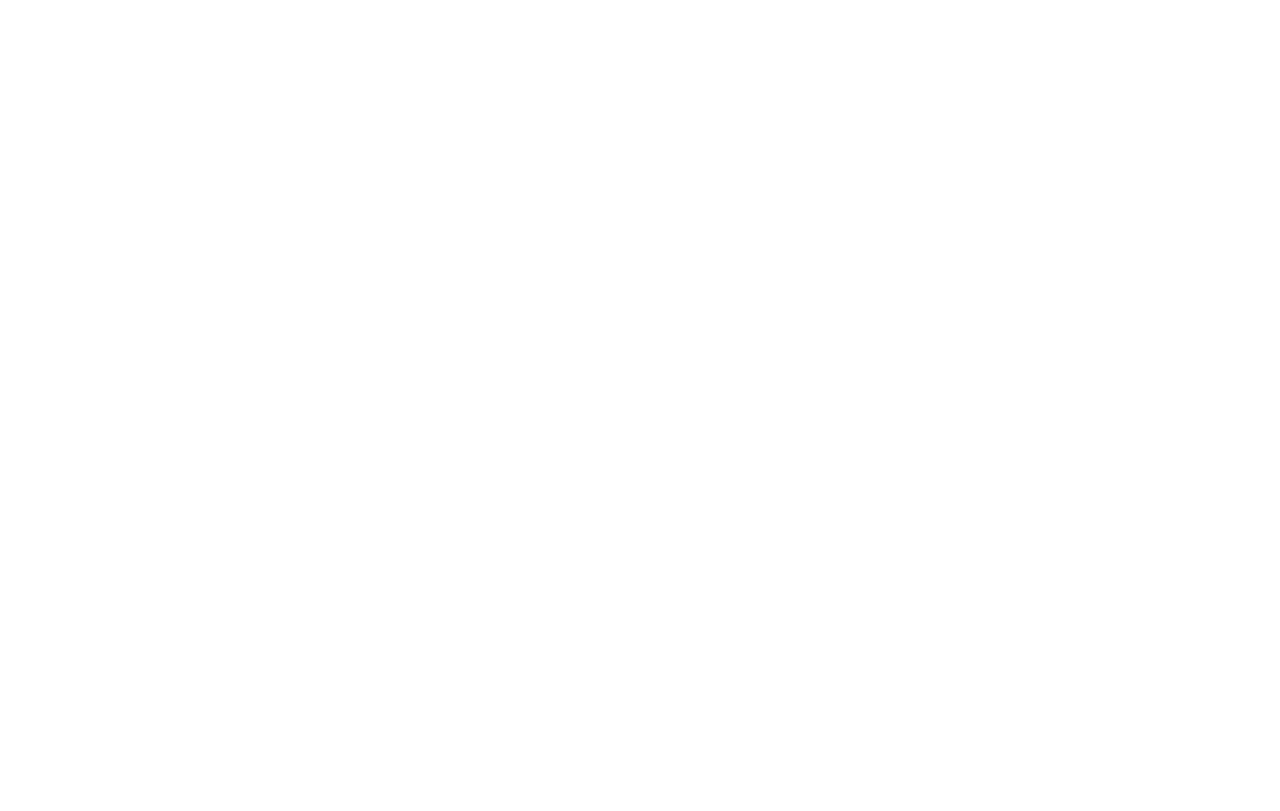
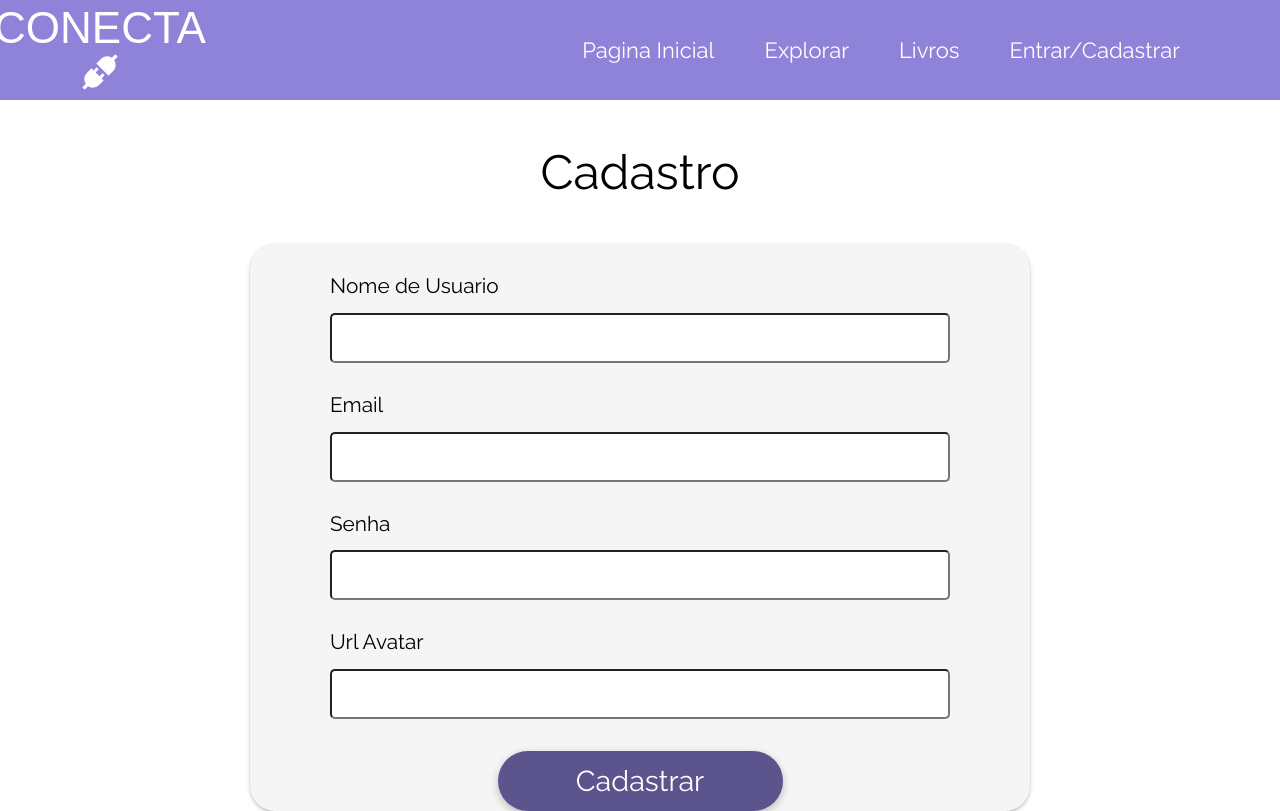
Before and after one commit to DCSouza2306/projeto-conecta-front, a React (Create React App) app: page /sign-up in a window 1280 px wide. Before the commit this address had no page. Built offline with nearby package versions, Linux system fonts and the light colour scheme; a web font is replaced by a local one.

Commit message:
feat: signup page static

```diff
--- a/src/App.js
+++ b/src/App.js
@@ -5,6 +5,7 @@
 import { ExploreBooks } from "./pages/ExploreBooks";
 import { Book } from "./pages/Book";
 import { User } from "./pages/User";
+import { SignUp } from "./pages/SignUp";
 
 
 function App() {
@@ -17,6 +18,7 @@
     <Route path="/explore/books/offset?/limit?" element={<ExploreBooks />} />
     <Route path="/explore/book/:bookId" element={<Book />} />
     <Route path="/user/:userName" element={<User />} />
+    <Route path="/sign-up" element={<SignUp />} />
    </Routes>
   </BrowserRouter>
  );
--- a/src/components/ExploreGroups/GroupExplore.js
+++ b/src/components/ExploreGroups/GroupExplore.js
@@ -1,5 +1,5 @@
 import styled from "styled-components";
-import { AiFillCheckCircle } from "react-icons/ai";
+import { AiFillCheckCircle, AiFillCloseCircle } from "react-icons/ai";
 import { useNavigate } from "react-router-dom";
 
 export function GroupExplore({ id, name, description, urlImage, status }) {
@@ -8,7 +8,7 @@
   navigate(`/explore/group/${id}`);
  }
  return (
-  <GroupExploreDiv>
+  <GroupExploreDiv colorIcons={status === "OPEN" ? "#8AB799" : "#B78A8A"}>
    <div className="image-text-group-explore">
     <img src={urlImage} alt="logo grupo" />
     <div className="text-group-explore">
@@ -16,9 +16,16 @@
      <p>{description}</p>
     </div>
    </div>
-   <div className="group-status-explore">
-    <AiFillCheckCircle className="icon-open-explore" />
-    <p>{status === "OPEN" ? "Aberto" : "Fechado"}</p>
+   <div className="group-status-explore" >
+    {status === "OPEN" ? <>
+    <AiFillCheckCircle/>
+    <p>Aberto</p>
+    </>
+    :
+    <>
+    <AiFillCloseCircle/>
+    <p>Fechado</p>
+    </>}
    </div>
   </GroupExploreDiv>
  );
@@ -45,6 +52,7 @@
   }
 
   .text-group-explore {
+    font-size: 32px;
    h3 {
     font-size: 32px;
     margin-bottom: 30px;
@@ -62,9 +70,11 @@
   height: 100%;
   align-items: center;
   display: flex;
-  color: #8ab799;
+  color: ${(props) => props.colorIcons};
+  font-size: 24px;
   p {
    font-size: 24px;
+   margin-left: 1rem;
   }
 
   .icon-open-explore {
--- /dev/null
+++ b/src/components/SignUp/SignUpBox.js
@@ -0,0 +1,98 @@
+import Box from "../Layout/Box";
+import styled from "styled-components";
+import { useState } from "react";
+import ButtonStyled from "../Layout/ButtonStyled";
+
+export function SignUpBox() {
+ const [user, setUser] = useState("");
+ const [email, setEmail] = useState("");
+ const [password, setPassword] = useState("");
+ const [urlImage, setUrlImage] = useState("");
+ return (
+  <SignUpBoxDiv>
+   <form>
+    <div>
+     <label for="User">Nome de Usuario</label>
+     <input
+      type="text"
+      id="User"
+      value={user}
+      onChange={(e) => setUser(e.target.value)}
+      required
+     ></input>
+    </div>
+    <div>
+     <label for="Email">Email</label>
+     <input
+      type="email"
+      id="Email"
+      value={email}
+      onChange={(e) => setEmail(e.target.value)}
+      required
+     ></input>
+    </div>
+    <div>
+     <label for="Password">Senha</label>
+     <input
+      type="password"
+      id="Password"
+      value={password}
+      onChange={(e) => setPassword(e.target.value)}
+      required
+     ></input>
+    </div>
+    <div>
+     <label for="UrlImage">Url Avatar</label>
+     <input
+      type="url"
+      id="UrlImage"
+      value={urlImage}
+      onChange={(e) => setUrlImage(e.target.value)}
+      required
+     ></input>
+    </div>
+
+    <ButtonSignUp>Cadastrar</ButtonSignUp>
+   </form>
+  </SignUpBoxDiv>
+ );
+}
+
+const SignUpBoxDiv = styled(Box)`
+ width: 780px;
+ height: 660px;
+ margin-top: 3rem;
+ form {
+  width: 620px;
+  margin: 0 auto;
+  display: flex;
+  flex-direction: column;
+  align-items: center;
+  div {
+   margin-top: 2rem;
+  }
+
+  label {
+   font-size: 1.3rem;
+  }
+  input {
+   font-family: "Raleway", sans-serif;
+   font-size: 1.3rem;
+   width: 620px;
+   height: 50px;
+   margin-top: 1rem;
+   border-radius: 5px;
+   :focus {
+    box-shadow: 0 0 0 0;
+    outline: 0;
+   }
+  }
+ }
+`;
+
+const ButtonSignUp = styled(ButtonStyled)`
+width: 285px;
+height: 60px;
+font-size: 1.8rem;
+margin-top: 2rem;
+`
--- a/src/components/User/NextReadings.js
+++ b/src/components/User/CurrentReadings/CurrentReadings.js
@@ -1,22 +1,22 @@
 import { useContext } from "react";
-import Wrapper from "./Layout/Wrapper";
-import { NextReadingsBox } from "./NextReadingsBox";
-import UserContext from "../../context/userContext";
+import { CurrentReadingsBox } from "./CurrentReadingsBox";
+import Wrapper from "../Layout/Wrapper";
+import UserContext from "../../../context/userContext";
 import { AiOutlineRight } from "react-icons/ai";
 
-export function NextReadings() {
+export function CurrentReadings() {
  const { userData } = useContext(UserContext);
- const numReadings = userData?.NextReadings.length;
+ const numReadings = userData?.CurrentReadings.length;
  return (
   <Wrapper>
    <div className="h3-icons">
-    <h3>Irei Ler</h3>
+    <h3>Estou lendo agora</h3>
     <AiOutlineRight />
    </div>
    <h4>
     {numReadings} {numReadings > 1 ? "Livros" : "Livro"}
    </h4>
-   <NextReadingsBox />
+   <CurrentReadingsBox />
   </Wrapper>
  );
 }
--- a/src/components/User/CurrentReadingsBox.js
+++ b/src/components/User/CurrentReadings/CurrentReadingsBox.js
@@ -1,7 +1,7 @@
 import { useContext } from "react";
-import UserContainer from "./Layout/UserContainer";
-import UserContext from "../../context/userContext";
-import { UserBook } from "./UserBook";
+import UserContainer from "../Layout/UserContainer";
+import UserContext from "../../../context/userContext";
+import { UserBook } from "../UserBook";
 
 export function CurrentReadingsBox() {
  const { userData } = useContext(UserContext);
--- a/src/components/User/GroupBox.js
+++ b/src/components/User/Group/GroupBox.js
@@ -1,7 +1,7 @@
 import { useContext } from "react";
 import styled from "styled-components";
-import Box from "../../components/Layout/Box"
-import UserContext from "../../context/userContext";
+import Box from "../../Layout/Box"
+import UserContext from "../../../context/userContext";
 import { Group } from "./Group";
 
 export function GroupBox(){
--- a/src/components/User/CurrentReadings.js
+++ b/src/components/User/NextReadings/NextReadings.js
@@ -1,22 +1,22 @@
 import { useContext } from "react";
-import { CurrentReadingsBox } from "./CurrentReadingsBox";
-import Wrapper from "./Layout/Wrapper";
-import UserContext from "../../context/userContext";
+import Wrapper from "../Layout/Wrapper";
+import { NextReadingsBox } from "./NextReadingsBox";
+import UserContext from "../../../context/userContext";
 import { AiOutlineRight } from "react-icons/ai";
 
-export function CurrentReadings() {
+export function NextReadings() {
  const { userData } = useContext(UserContext);
- const numReadings = userData?.CurrentReadings.length;
+ const numReadings = userData?.NextReadings.length;
  return (
   <Wrapper>
    <div className="h3-icons">
-    <h3>Estou lendo agora</h3>
+    <h3>Irei Ler</h3>
     <AiOutlineRight />
    </div>
    <h4>
     {numReadings} {numReadings > 1 ? "Livros" : "Livro"}
    </h4>
-   <CurrentReadingsBox />
+   <NextReadingsBox />
   </Wrapper>
  );
 }
--- a/src/components/User/NextReadingsBox.js
+++ b/src/components/User/NextReadings/NextReadingsBox.js
@@ -1,7 +1,7 @@
 import { useContext } from "react";
-import UserContainer from "./Layout/UserContainer";
-import UserContext from "../../context/userContext";
-import { UserBook } from "./UserBook";
+import UserContainer from "../Layout/UserContainer";
+import UserContext from "../../../context/userContext";
+import { UserBook } from "../UserBook";
 
 export function NextReadingsBox() {
  const { userData } = useContext(UserContext);
--- /dev/null
+++ b/src/pages/SignUp/index.js
@@ -0,0 +1,27 @@
+import { Header } from "../../components/Header/Header";
+import Container from "../../components/Layout/Container";
+import styled from "styled-components";
+import { SignUpBox } from "../../components/SignUp/SignUpBox";
+
+export function SignUp(){
+    return(
+        <>
+        <Header />
+        <SignUpSection>
+            <h1>Cadastro</h1>
+            <SignUpBox />
+        </SignUpSection>
+        </>
+    )
+}
+
+const SignUpSection = styled(Container)`
+padding-top: 3rem;
+display: flex;
+flex-direction: column;
+align-items: center;
+h1 {
+   font-size: 3rem;
+  }
+
+`
--- a/src/pages/User/index.js
+++ b/src/pages/User/index.js
@@ -8,9 +8,9 @@
 import UserContext from "../../context/userContext";
 
 import { UserInfos } from "../../components/User/UserInfos";
-import { UserGroups } from "../../components/User/UserGroups";
-import { CurrentReadings } from "../../components/User/CurrentReadings";
-import { NextReadings } from "../../components/User/NextReadings";
+import { UserGroups } from "../../components/User/Group/UserGroups";
+import { CurrentReadings } from "../../components/User/CurrentReadings/CurrentReadings";
+import { NextReadings } from "../../components/User/NextReadings/NextReadings";
 
 export function User() {
  const { userName } = useParams();
```
Also changed, not shown: src/components/User/Group/Group.js (renamed from src/components/User/Group.js), src/components/User/Group/UserGroups.js (renamed from src/components/User/UserGroups.js).
